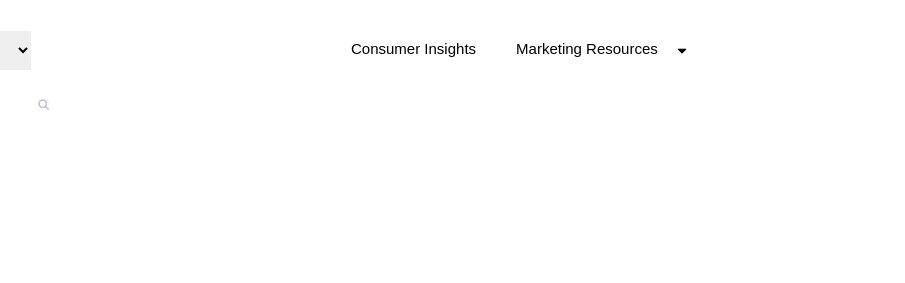
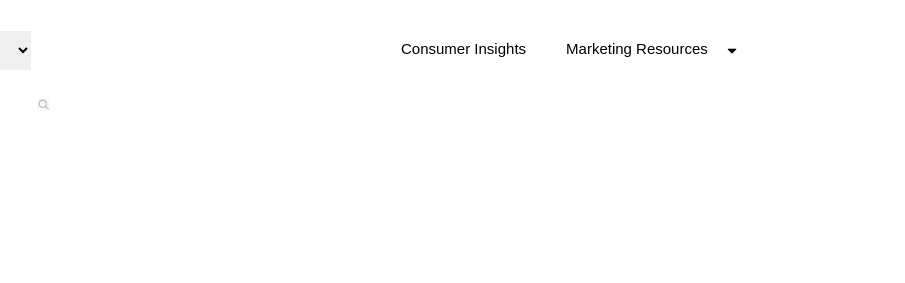
Before and after one commit to Radhikajram/hyf-FooCoding-Html, a plain HTML site: page docs/Html/Day3 - Design a page/index.html in a window 1280 px wide. Shown: the top 283 px of the page, 375-1280 px from the left. Drawn offline with nearby package versions, Linux system fonts and the light colour scheme.

Commit message:
adjusted spaces

```diff
--- a/docs/Html/Day3 - Design a page/style.css
+++ b/docs/Html/Day3 - Design a page/style.css
@@ -73,7 +73,7 @@ nav ul > li:nth-last-child(2) ul {
   left: auto;
 }
 .secondlist {
-  margin-left: 300px;
+  margin-left: 350px;
   color: black;
 }
 #list {
```
